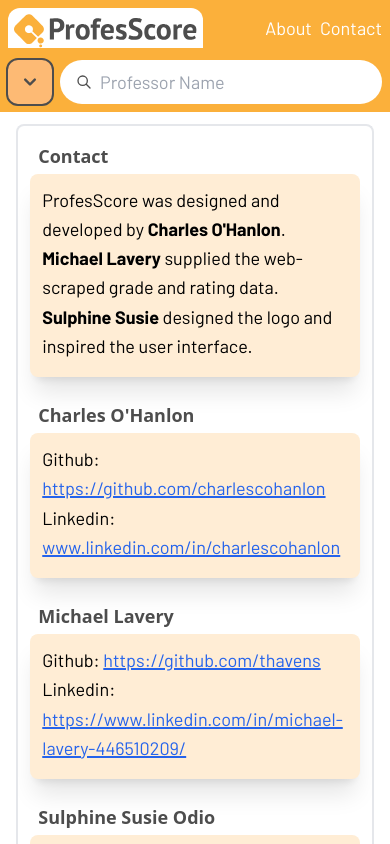
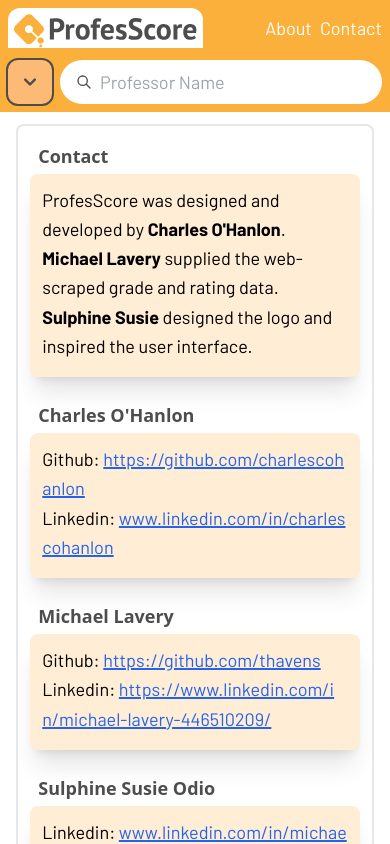
Before and after one commit to charlescohanlon/ProfesScore, a Next.js app: page /contact in a window 390 px wide. Built offline with nearby package versions, Linux system fonts and the light colour scheme.

Commit message:
break-all for links to fix overflow on phones

```diff
--- a/src/frontend/components/DisplayContainer/ContainerLink.tsx
+++ b/src/frontend/components/DisplayContainer/ContainerLink.tsx
@@ -11,7 +11,7 @@
   return (
     <Link href={href} target="_blank" rel="noopener noreferrer">
       <a
-        className={"underline text-blue-600 decoration-blue-600 decoration-2 "}
+        className={"underline text-blue-600 decoration-blue-600 decoration-2 break-all"}
       >
         {children ? children : href}
       </a>
```
